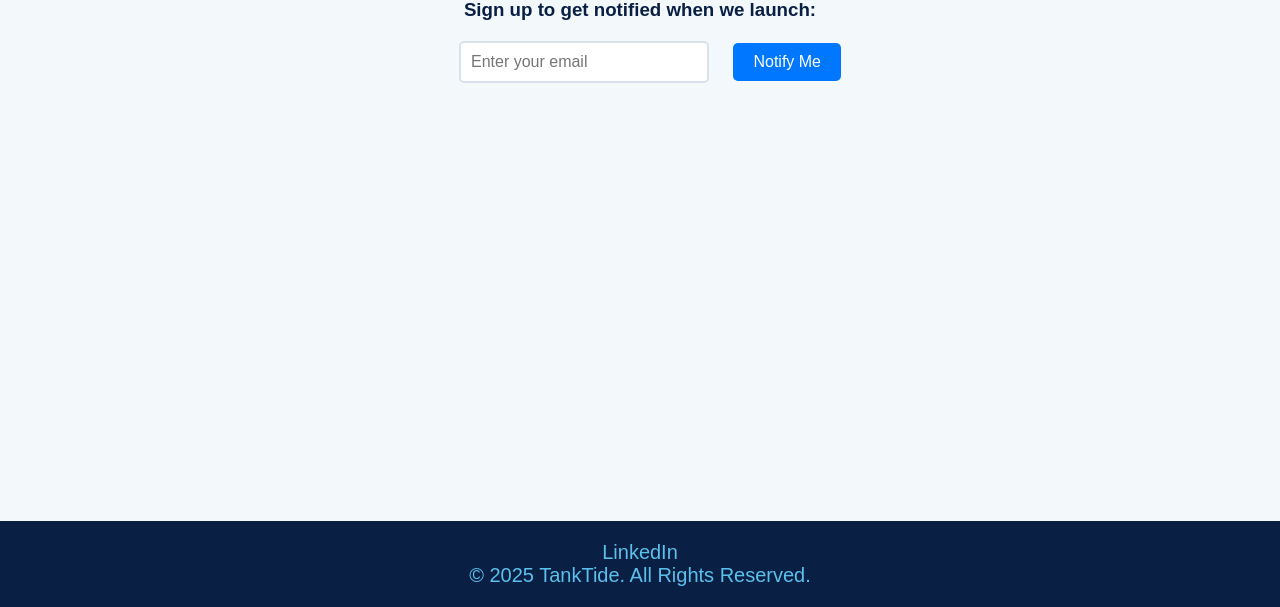
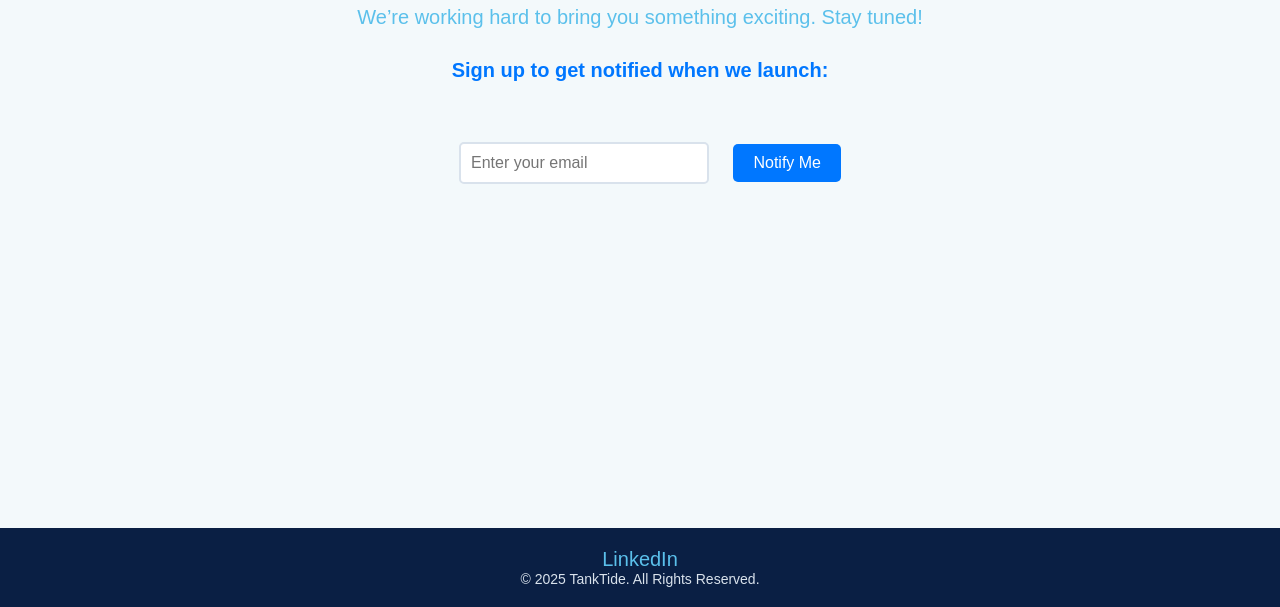
Before and after one commit to ganeshgowdametaking/tanktide, a plain HTML site: page index.html in a window 1280 px wide. Shown: the part 193-800 px from the top of the page. Drawn offline with Linux system fonts and the light colour scheme.

Commit message:
Updated index.html and styles.css with new layout and styling

```diff
--- a/index.html
+++ b/index.html
@@ -15,10 +15,9 @@
 
     <main>
         <div class="content">
-            <h1>Launching Soon</h1>
-            <p>We’re working hard to bring you something exciting. Stay tuned!</p>
-
-            <h3>Sign up to get notified when we launch:</h3>
+            <h1 class="launching-soon-text">Launching Soon</h1>
+            <p class="exciting-message">We’re working hard to bring you something exciting. Stay tuned!</p>
+            <h3 class="sign-up-text">Sign up to get notified when we launch:</h3>
             <input type="email" placeholder="Enter your email" id="email">
             <button>Notify Me</button>
         </div>
--- a/styles.css
+++ b/styles.css
@@ -36,14 +36,22 @@ main {
     margin: 50px 0;
 }
 
-h1 {
+h1.launching-soon-text {
     font-size: 3rem;
     color: #0077FF;
+    margin-bottom: 30px;  /* Add spacing below the heading */
 }
 
-p {
+p.exciting-message {
     font-size: 1.25rem;
     color: #5BC0EB;
+    margin-bottom: 30px;  /* Add spacing below the paragraph */
+}
+
+h3.sign-up-text {
+    font-size: 1.25rem;
+    color: #0077FF;
+    margin-bottom: 40px;  /* Add spacing below the subheading */
 }
 
 input {
```
